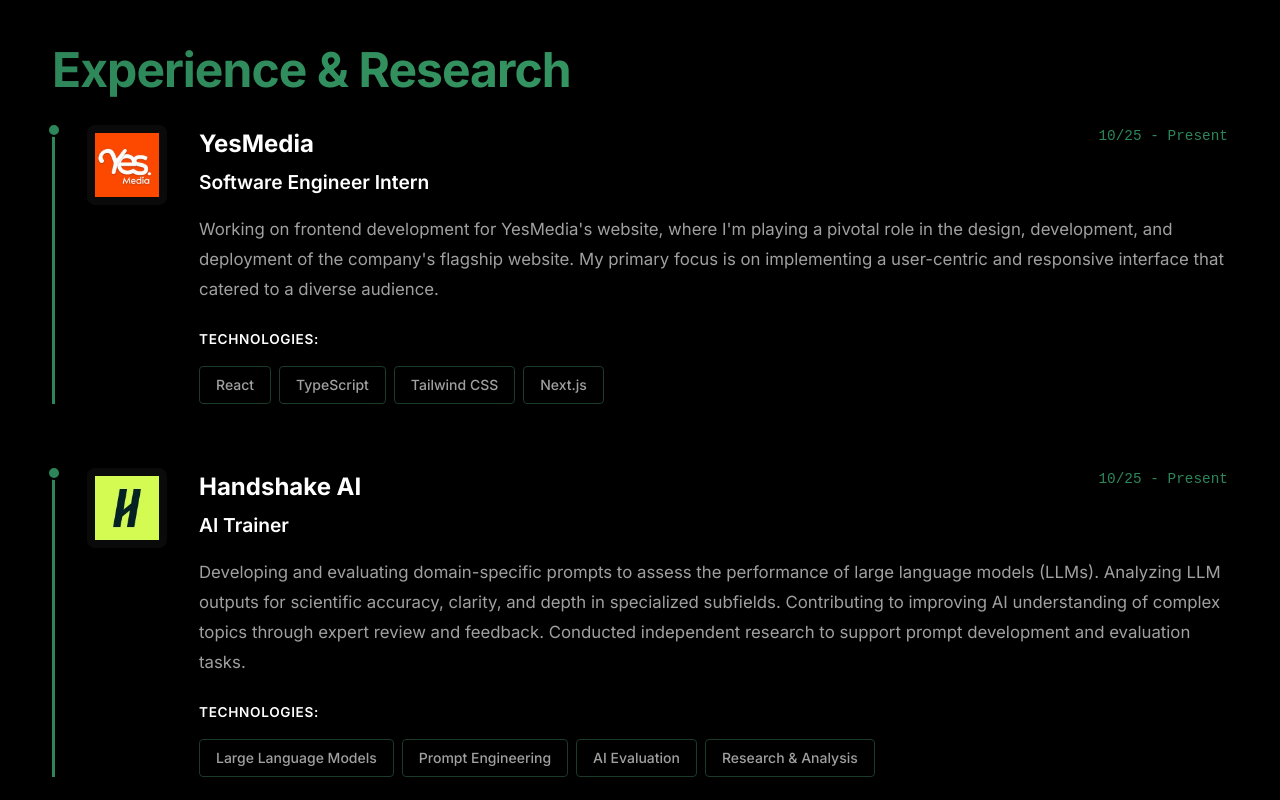
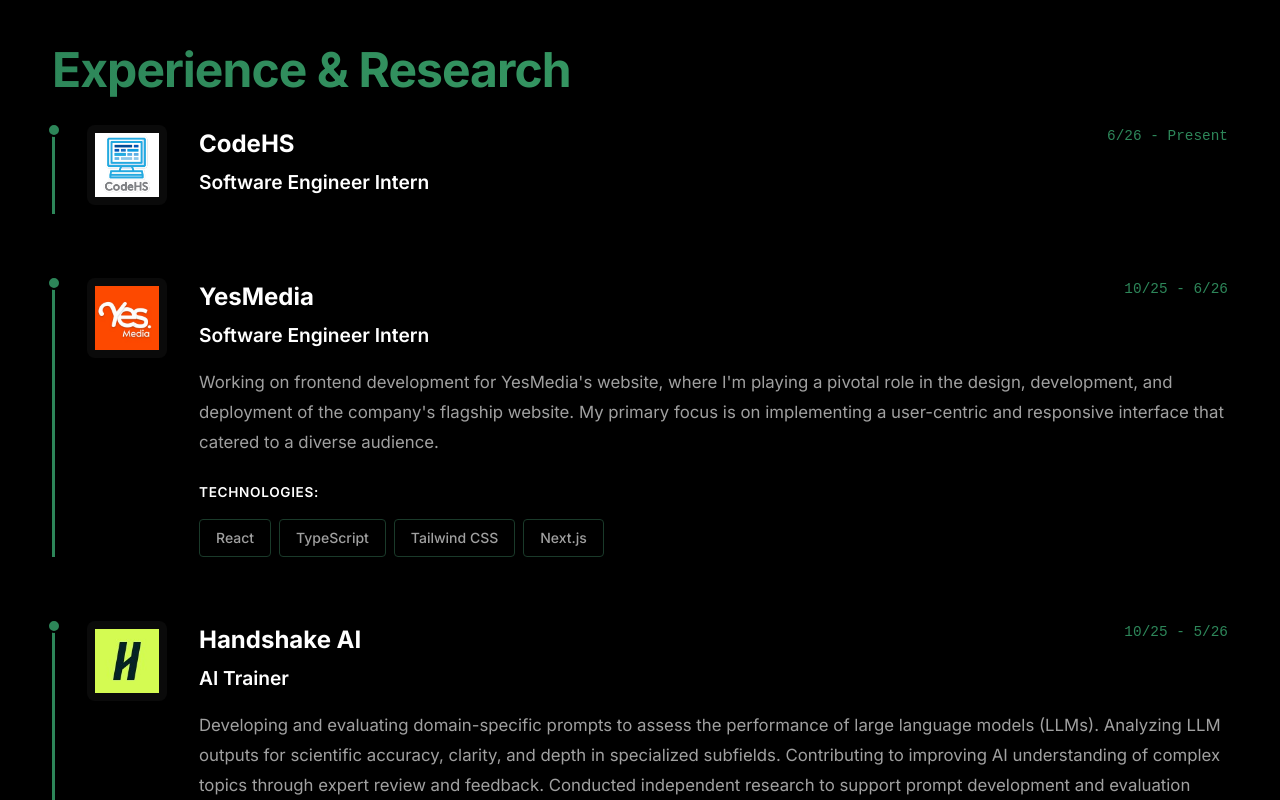
Before and after one commit to max-bader/portfolio, a React (Vite) app: page / in a window 1280 px wide. Shown: the part 800-1600 px from the top of the page. Built offline with nearby package versions, Linux system fonts and the light colour scheme.

Commit message:
added codehs role; need to update description and tech in august

```diff
--- a/src/components/Experience.jsx
+++ b/src/components/Experience.jsx
@@ -8,6 +8,29 @@
         <h2 className="section-title">Experience & Research</h2>
         <div className="experience-content">
           <div className="experience-grid">
+            {/* CodeHS */}
+            <div className="experience-card">
+              <div className="experience-card-content">
+                <a
+                  href="https://codehs.com/"
+                  target="_blank"
+                  rel="noopener noreferrer"
+                  className="experience-logo"
+                >
+                  <img src="/codehs.webp" alt="CodeHS Logo" />
+                </a>
+                <div className="experience-details">
+                  <div className="experience-header">
+                    <div className="experience-company-title">
+                      <h4>CodeHS</h4>
+                      <h3>Software Engineer Intern</h3>
+                    </div>
+                    <span className="experience-date">6/26 - Present</span>
+                  </div>
+                </div>
+              </div>
+            </div>
+
             {/* Current Work */}
             <div className="experience-card">
               <div className="experience-card-content">
@@ -25,7 +48,7 @@
                       <h4>YesMedia</h4>
                       <h3>Software Engineer Intern</h3>
                     </div>
-                    <span className="experience-date">10/25 - Present</span>
+                    <span className="experience-date">10/25 - 6/26</span>
                   </div>
               <div className="experience-description">
                 <p>
@@ -62,7 +85,7 @@
                       <h4>Handshake AI</h4>
                       <h3>AI Trainer</h3>
                     </div>
-                    <span className="experience-date">10/25 - Present</span>
+                    <span className="experience-date">10/25 - 5/26</span>
                   </div>
               <div className="experience-description">
                 <p>
@@ -99,7 +122,7 @@
                       <h4>DapLab</h4>
                       <h3>Software Developer Research Assistant</h3>
                     </div>
-                    <span className="experience-date">9/25-Present</span>
+                    <span className="experience-date">9/25 - 6/26</span>
                   </div>
               <div className="experience-description">
                 <p>
```
Also changed, not shown: public/codehs.webp (added).
